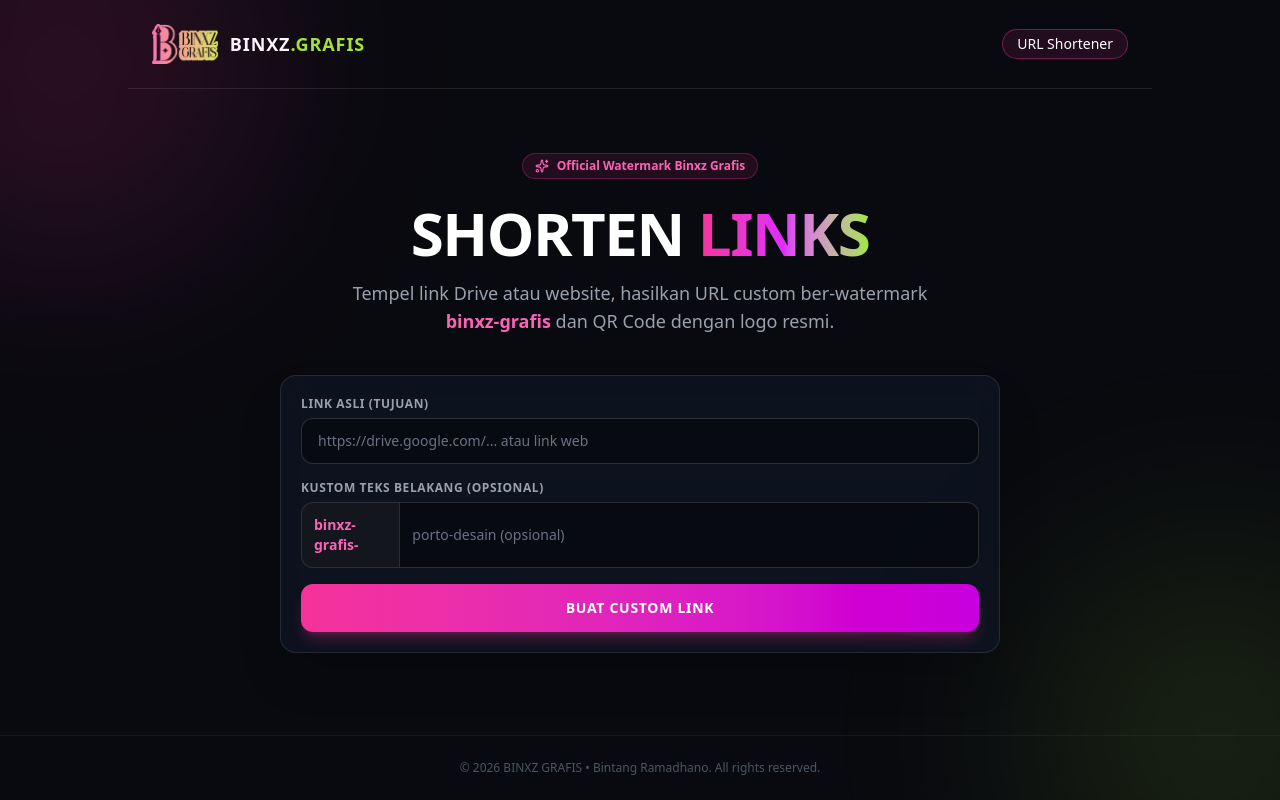
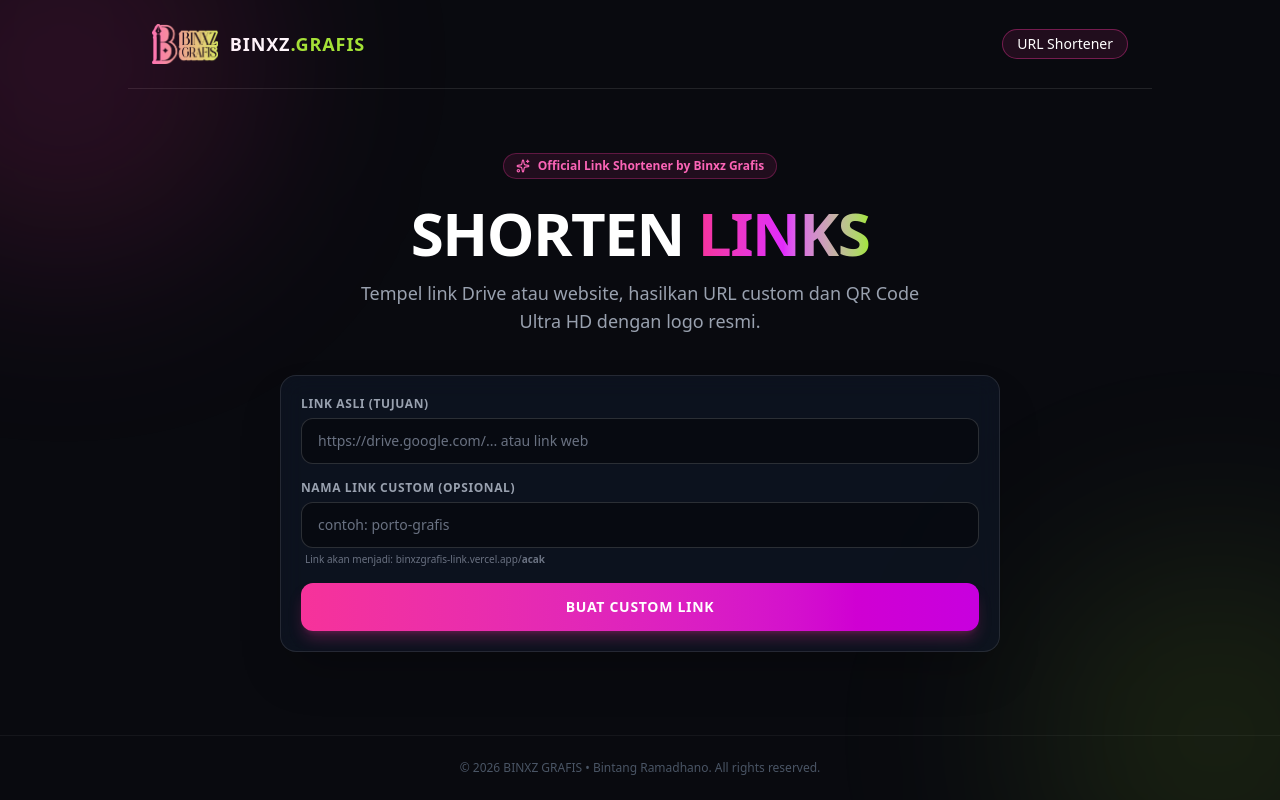
Before and after one commit to binxz-grafis/binxz-link, a Next.js app: page / in a window 1280 px wide. Built offline with nearby package versions, Linux system fonts and the light colour scheme.

Commit message:
feat: remove slug prefix and update UI for binxzgrafis-link domain

```diff
--- a/app/api/shorten/route.ts
+++ b/app/api/shorten/route.ts
@@ -26,14 +26,13 @@ export async function POST(req: NextRequest) {
       return NextResponse.json({ error: 'Format URL tidak valid' }, { status: 400 });
     }
 
-    // Format slug base
-    let slugSuffix = customSuffix ? customSuffix.trim().toLowerCase().replace(/[^a-z0-9-_]/g, '') : '';
-    if (!slugSuffix) {
-      slugSuffix = generateRandomSuffix();
+    // Format slug directly from customSuffix or random
+    let slug = customSuffix ? customSuffix.trim().toLowerCase().replace(/[^a-z0-9-_]/g, '') : '';
+    if (!slug) {
+      slug = generateRandomSuffix();
     }
 
-    let baseSlug = `binxz-grafis-${slugSuffix}`;
-    let finalSlug = baseSlug;
+    let finalSlug = slug;
     let counter = 1;
 
     // Check availability and auto-increment if exists (e.g. porto, porto-2, porto-3)
@@ -60,7 +59,7 @@ export async function POST(req: NextRequest) {
 
       // Otherwise increment suffix
       counter++;
-      finalSlug = `${baseSlug}-${counter}`;
+      finalSlug = `${slug}-${counter}`;
     }
 
     // Insert into Supabase
--- a/app/page.tsx
+++ b/app/page.tsx
@@ -63,7 +63,7 @@ export default function Home() {
         <main className="max-w-3xl mx-auto px-6 py-16 text-center">
           {/* Tagline */}
           <div className="inline-flex items-center gap-2 px-3 py-1 rounded-full border border-pink-500/30 bg-pink-500/10 text-pink-400 text-xs font-semibold mb-6">
-            <Sparkles size={14} /> Official Watermark Binxz Grafis
+            <Sparkles size={14} /> Official Link Shortener by Binxz Grafis
           </div>
 
           <h1 className="text-4xl sm:text-6xl font-black tracking-tight mb-4">
@@ -73,8 +73,7 @@ export default function Home() {
             </span>
           </h1>
           <p className="text-gray-400 text-base sm:text-lg max-w-xl mx-auto mb-10 font-light">
-            Tempel link Drive atau website, hasilkan URL custom ber-watermark{' '}
-            <strong className="text-pink-400 font-semibold">binxz-grafis</strong> dan QR Code dengan logo resmi.
+            Tempel link Drive atau website, hasilkan URL custom dan QR Code Ultra HD dengan logo resmi.
           </p>
 
           {/* Shorten Input Card */}
@@ -101,20 +100,20 @@ export default function Home() {
             {/* Custom Suffix Option */}
             <div>
               <label className="text-xs uppercase font-bold tracking-wider text-gray-400 mb-1.5 block">
-                Kustom Teks Belakang (Opsional)
+                Nama Link Custom (Opsional)
               </label>
               <div className="flex items-center bg-black/40 border border-white/15 rounded-xl overflow-hidden focus-within:border-pink-500 transition">
-                <span className="bg-white/5 text-pink-400 font-bold px-3 py-3 text-xs sm:text-sm border-r border-white/10 select-none">
-                  binxz-grafis-
-                </span>
                 <input
                   type="text"
-                  placeholder="porto-desain (opsional)"
+                  placeholder="contoh: porto-grafis"
                   value={customSuffix}
                   onChange={(e) => setCustomSuffix(e.target.value)}
-                  className="w-full bg-transparent px-3 py-3 text-white placeholder-gray-500 text-sm focus:outline-none"
+                  className="w-full bg-transparent px-4 py-3 text-white placeholder-gray-500 text-sm focus:outline-none"
                 />
               </div>
+              <p className="text-[10px] text-gray-500 mt-1 px-1">
+                Link akan menjadi: binxzgrafis-link.vercel.app/<strong>{customSuffix || 'acak'}</strong>
+              </p>
             </div>
 
             {error && (
```
